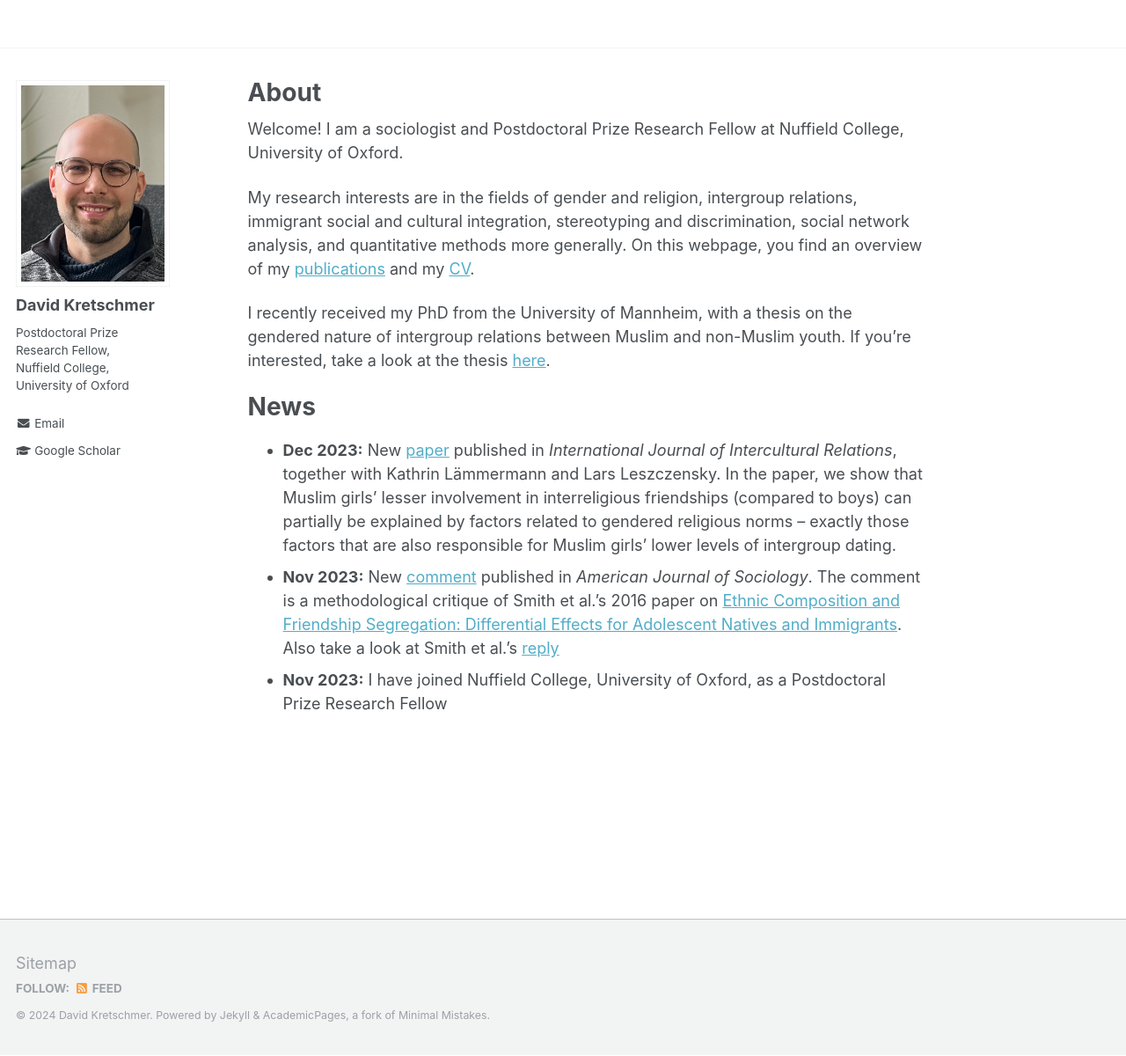
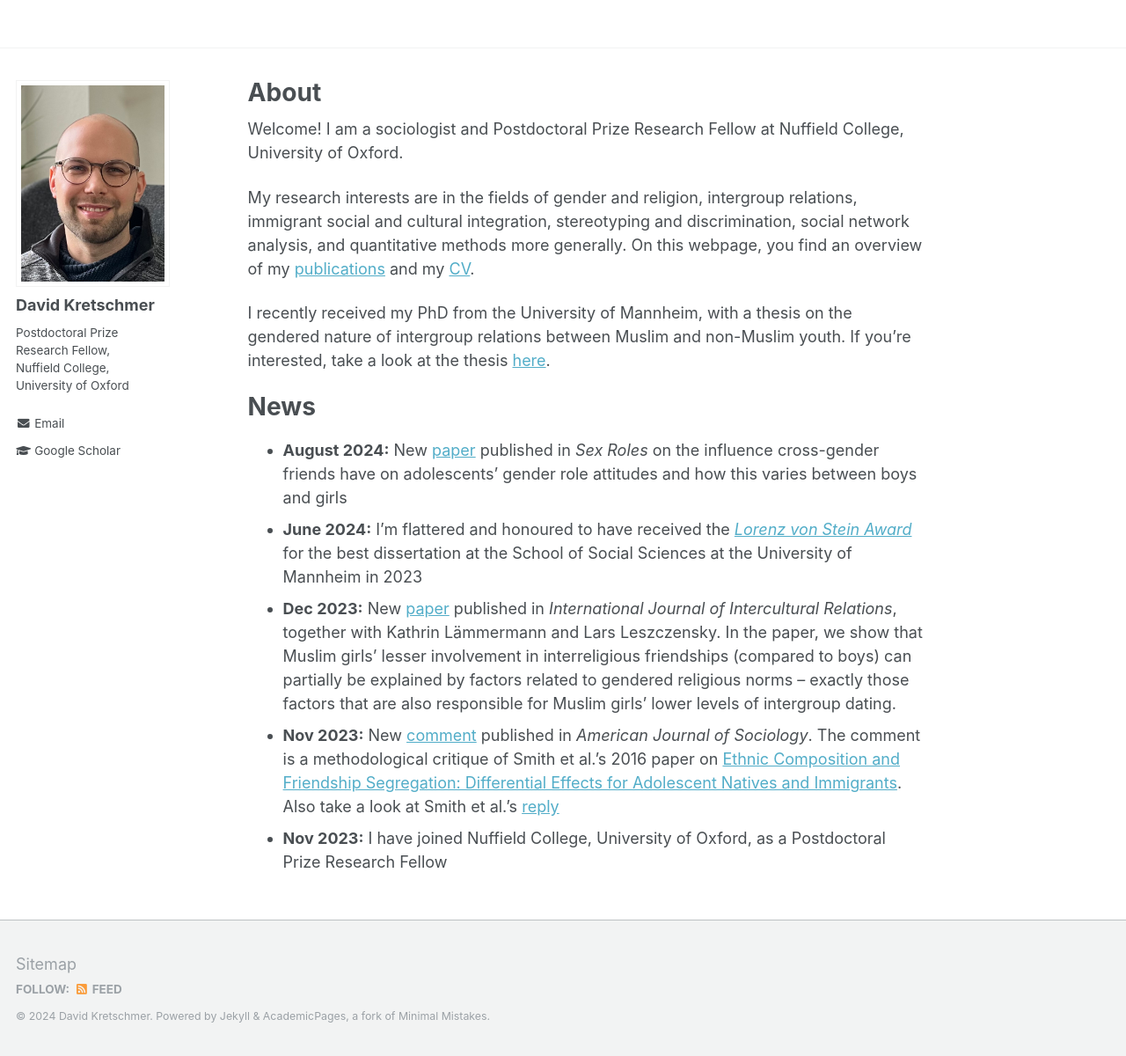
Before and after one commit to DavidKretschmer/davidkretschmer.github.io, a Jekyll site: the page built from _pages/about.md, in a window 1280 px wide and 1200 px high. Shown: the whole window at 88% size. Built offline with Jekyll 4.4.1, drawn with Linux system fonts in a browser that asks for light colours.

Commit message:
Update early August

```diff
--- a/_pages/about.md
+++ b/_pages/about.md
@@ -20,6 +20,8 @@ I recently received my PhD from the University of Mannheim, with a thesis on the
 News
 ======
 
+- **August 2024:** New [paper](https://link.springer.com/article/10.1007/s11199-024-01505-x) published in _Sex Roles_ on the influence cross-gender friends have on adolescents' gender role attitudes and how this varies between boys and girls
+- **June 2024:** I'm flattered and honoured to have received the [_Lorenz von Stein Award_](https://www.mzes.uni-mannheim.de/d7/en/news/items/former-mzes-employee-david-kretschmer-receives-the-prestigious-lorenz-von-stein-award) for the best dissertation at the School of Social Sciences at the University of Mannheim in 2023
 - **Dec 2023:** New [paper](https://www.sciencedirect.com/science/article/pii/S0147176723001670) published in _International Journal of Intercultural Relations_, together with Kathrin Lämmermann and Lars Leszczensky. In the paper, we show that Muslim girls' lesser involvement in interreligious friendships (compared to boys) can partially be explained by factors related to gendered religious norms -- exactly those factors that are also responsible for Muslim girls' lower levels of intergroup dating.
 - **Nov 2023:** New [comment](https://www.journals.uchicago.edu/doi/full/10.1086/727823) published in _American Journal of Sociology_. The comment is a methodological critique of Smith et al.'s 2016 paper on [Ethnic Composition and Friendship Segregation: Differential Effects for Adolescent Natives and Immigrants](https://www.journals.uchicago.edu/doi/full/10.1086/684032). Also take a look at Smith et al.'s [reply](https://www.journals.uchicago.edu/doi/10.1086/727858)
 - **Nov 2023:** I have joined Nuffield College, University of Oxford, as a Postdoctoral Prize Research Fellow
```
Also changed, not shown: 1 other file.
